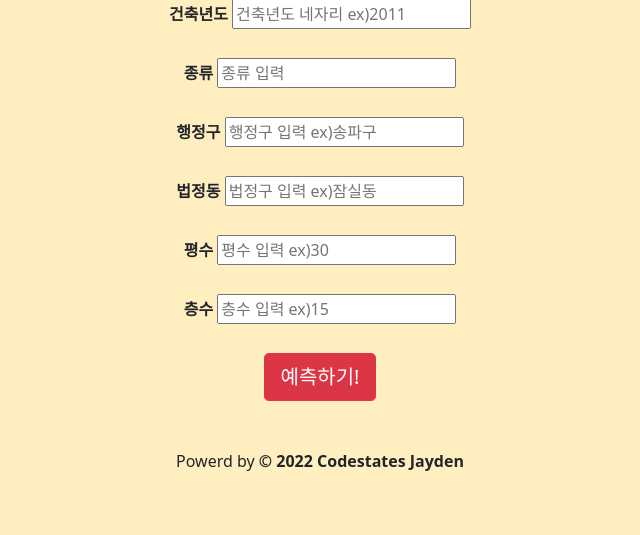
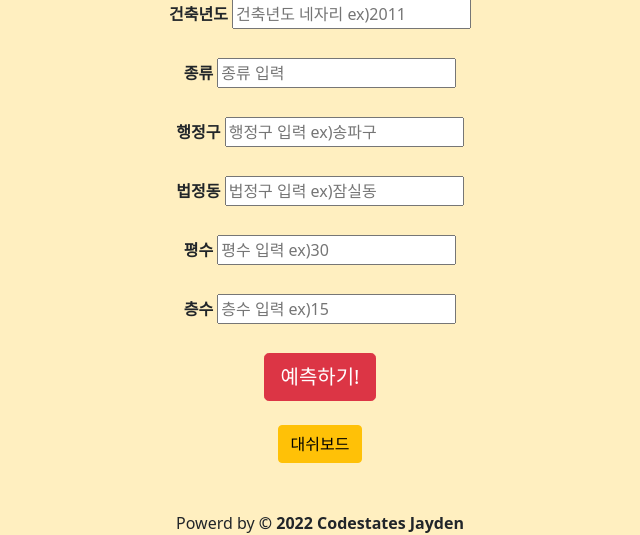
Before and after one commit to JaydenLee1116/Project3, a Python web app: template project3_app/templates/home.html in a window 1280 px wide. Shown: the part 654-1189 px from the top of the page, without its empty margins (320-960 px from the left). Before the commit the page ends 1125 px from the top, so only its background shows below. Run offline with Jinja, Linux system fonts and the light colour scheme; the template is opened without the code that fills it, so the values that code supplies are empty.

Commit message:
프론트엔드 완료

```diff
--- a/project3_app/templates/home.html
+++ b/project3_app/templates/home.html
@@ -59,7 +59,8 @@
             </datalist>
     </b><br><br>
     <!-- <input type="submit", value="예측하기!"> -->
-    <input type="submit" type="button" class="btn btn-danger btn-lg" value="예측하기!">
+    <input type="submit" type="button" class="btn btn-danger btn-lg" value="예측하기!"><br><br>
+    <a href="http://localhost:3000/dashboard/1-codestates-project3" class="btn btn-warning" role="button" target="_blank">대쉬보드</a>
     </form>
 
 </center>
--- a/project3_app/templates/result.html
+++ b/project3_app/templates/result.html
@@ -27,7 +27,7 @@
         <h3>지역: <span class="blueText">{{gu}} {{dong}}</span></h3>
         <h3>면적: <span class="blueText">{{area}}</span>평</h3>
         <h3>층: <span class="blueText">{{floor}}</span>층</h3><br><br>
-        <h1> 전세 가격 : 약 <span class="redText">{{data_uk}}</span>억 <span class="redText">{{data_chun}},{{data_last}}</span>만 원입니다.</h1>
+        <h1> 평균 전세 가격 : 약 <span class="redText">{{data_uk}}</span>억 <span class="redText">{{data_chun}},{{data_last}}</span>만 원입니다.</h1>
         <br><br>
 
     <a href="/" class="btn btn-primary" role="button">다시하기</a><br><br>
```
